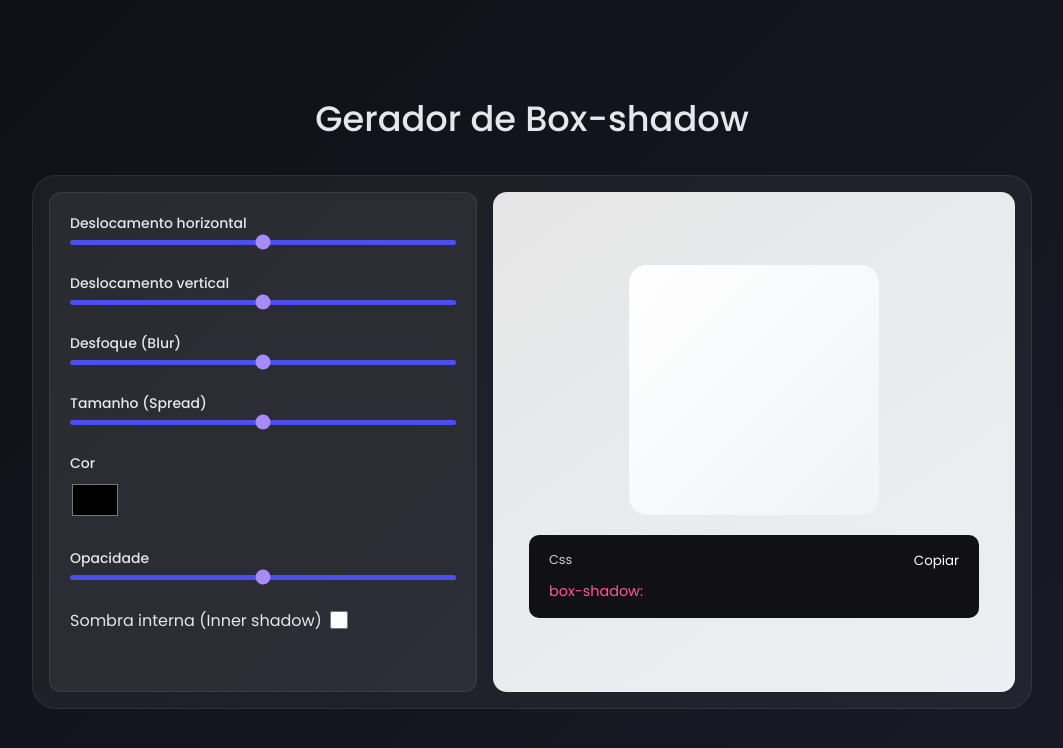
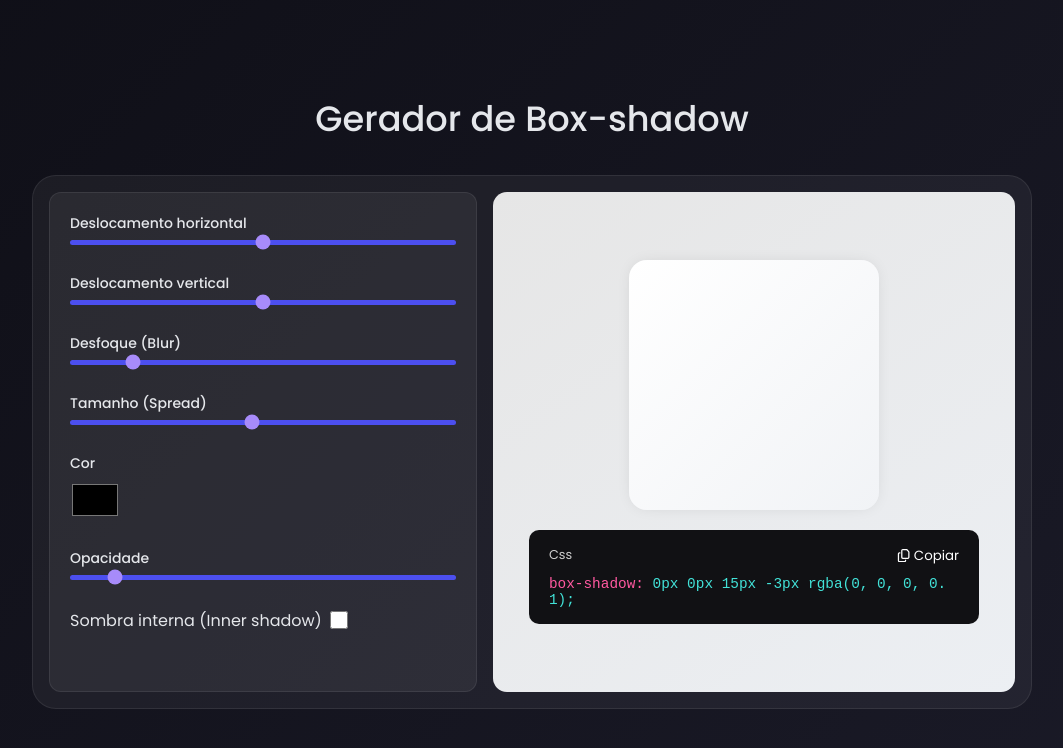
Before and after one commit to JoksLobo/gerador_de_box-Shadow, a Next.js app: page / in a window 1280 px wide. Shown: the top 748 px of the page, without its empty margins (108-1171 px from the left). Built offline with nearby package versions, Linux system fonts and the light colour scheme.

Commit message:
implementação do js

```diff
--- a/package.json
+++ b/package.json
@@ -11,7 +11,8 @@
   "dependencies": {
     "next": "16.0.10",
     "react": "19.2.1",
-    "react-dom": "19.2.1"
+    "react-dom": "19.2.1",
+    "react-icons": "^5.5.0"
   },
   "devDependencies": {
     "eslint": "^9",
--- a/src/app/page.js
+++ b/src/app/page.js
@@ -1,6 +1,38 @@
+"use client";
+import { useState } from "react";
 import styles from "./styles.css";
+import { FaCheck, FaRegCopy } from "react-icons/fa6";
 
 export default function Home() {
+  const [offsetX, setOffsetX] = useState(0);
+  const [offsetY, setOffsetY] = useState(0);
+  const [blur, setBlur] = useState(15);
+  const [spread, setSpread] = useState(-3);
+  const [color, setColor] = useState("#000000");
+  const [opacity, setOpacity] = useState(0.1);
+  const [inset, setInset] = useState(false);
+  const [copied, setCopied] = useState(false);
+
+  // função para o seletor de cores ficar RGBA
+  const rgbaColor = () => {
+    const r = parseInt(color.slice(1, 3), 16);
+    const g = parseInt(color.slice(3, 5), 16);
+    const b = parseInt(color.slice(5, 7), 16);
+
+    return `
+    rgba(${r}, ${g}, ${b}, ${opacity})`;
+  };
+
+  //função para copiar o shadow box
+  const copyToClipboard = () => {
+    const code = `box-shadow: ${offsetX}px ${offsetY}px ${blur}px ${spread}px ${rgbaColor()};`;
+    navigator.clipboard.writeText(code);
+    setCopied(true);
+    setTimeout(() => setCopied(false), 2000);
+  };
+
+  console.log(offsetX, offsetY, blur, spread, color, opacity, inset);
+
   return (
     <div>
       <h1>Gerador de Box-shadow</h1>
@@ -8,52 +40,110 @@ export default function Home() {
         <div className="controls">
           <div className="control-group">
             <label htmlFor="offsetX">Deslocamento horizontal</label>
-            <input type="range" id="offsetX" min={-100} max={100} />
+            <input
+              type="range"
+              id="offsetX"
+              min={-100}
+              max={100}
+              value={offsetX}
+              onChange={(e) => setOffsetX(e.target.value)}
+            />
           </div>
 
           <div className="control-group">
             <label htmlFor="offsetY">Deslocamento vertical</label>
-            <input type="range" id="offsetY" min={-100} max={100} />
+            <input
+              type="range"
+              id="offsetY"
+              min={-100}
+              max={100}
+              value={offsetY}
+              onChange={(e) => setOffsetY(e.target.value)}
+            />
           </div>
 
           <div className="control-group">
             <label htmlFor="blur">Desfoque (Blur)</label>
-            <input type="range" id="blur" min={0} max={100} />
+            <input
+              type="range"
+              id="blur"
+              min={0}
+              max={100}
+              value={blur}
+              onChange={(e) => setBlur(e.target.value)}
+            />
           </div>
 
           <div className="control-group">
             <label htmlFor="spread">Tamanho (Spread)</label>
-            <input type="range" id="spread" min={-50} max={50} />
+            <input
+              type="range"
+              id="spread"
+              min={-50}
+              max={50}
+              value={spread}
+              onChange={(e) => setSpread(e.target.value)}
+            />
           </div>
 
           <div className="control-group">
             <label htmlFor="color">Cor</label>
-            <input type="color" id="color" />
+            <input
+              type="color"
+              id="color"
+              value={color}
+              onChange={(e) => setColor(e.target.value)}
+            />
           </div>
 
           <div className="control-group">
             <label htmlFor="opacity">Opacidade</label>
-            <input type="range" id="opacity" min={0} max={1} step={0.01} />
+            <input
+              type="range"
+              id="opacity"
+              min={0}
+              max={1}
+              step={0.01}
+              value={opacity}
+              onChange={(e) => setOpacity(e.target.value)}
+            />
           </div>
 
           <div className="inline-group">
             <label htmlFor="inset">Sombra interna (Inner shadow)</label>
-            <input type="checkbox" id="inset" />
+            <input
+              type="checkbox"
+              id="inset"
+              checked={inset}
+              onChange={(e) => setInset(e.target.checked)}
+            />
           </div>
         </div>
 
         <div className="result">
-          <div className="output-box" id="box"></div>
+          <div
+            className="output-box"
+            id="box"
+            style={{
+              boxShadow: `${
+                inset ? "inset" : ""
+              } ${offsetX}px ${offsetY}px ${blur}px ${spread}px ${rgbaColor()}`,
+            }}
+          ></div>
 
           <div className="code-output" id="code">
             <div className="code-header">
               <p>Css</p>
 
-              <button id="codeBtn">Copiar</button>
+              <button id="codeBtn" onClick={copyToClipboard}>
+                {copied ? <FaCheck /> : <FaRegCopy />}
+                {copied ? "Copiado" : "Copiar"}
+              </button>
             </div>
 
             <p className="code-line">
-              <span>box-shadow:</span>
+              <span>box-shadow: </span>
+              {`${offsetX}px ${offsetY}px ${blur}px ${spread}px ${rgbaColor()};`}
             </p>
           </div>
         </div>
--- a/src/app/styles.css
+++ b/src/app/styles.css
@@ -139,8 +139,10 @@ h1 {
       .code-line {
         word-break: break-all;
         color: #42e2d8;
+        font-family: monospace;
 
         span {
+          font-family: monospace;
           color: #ff59a0;
         }
       }
```
Also changed, not shown: 1 other file (tests, documents, lock files or other folders).
